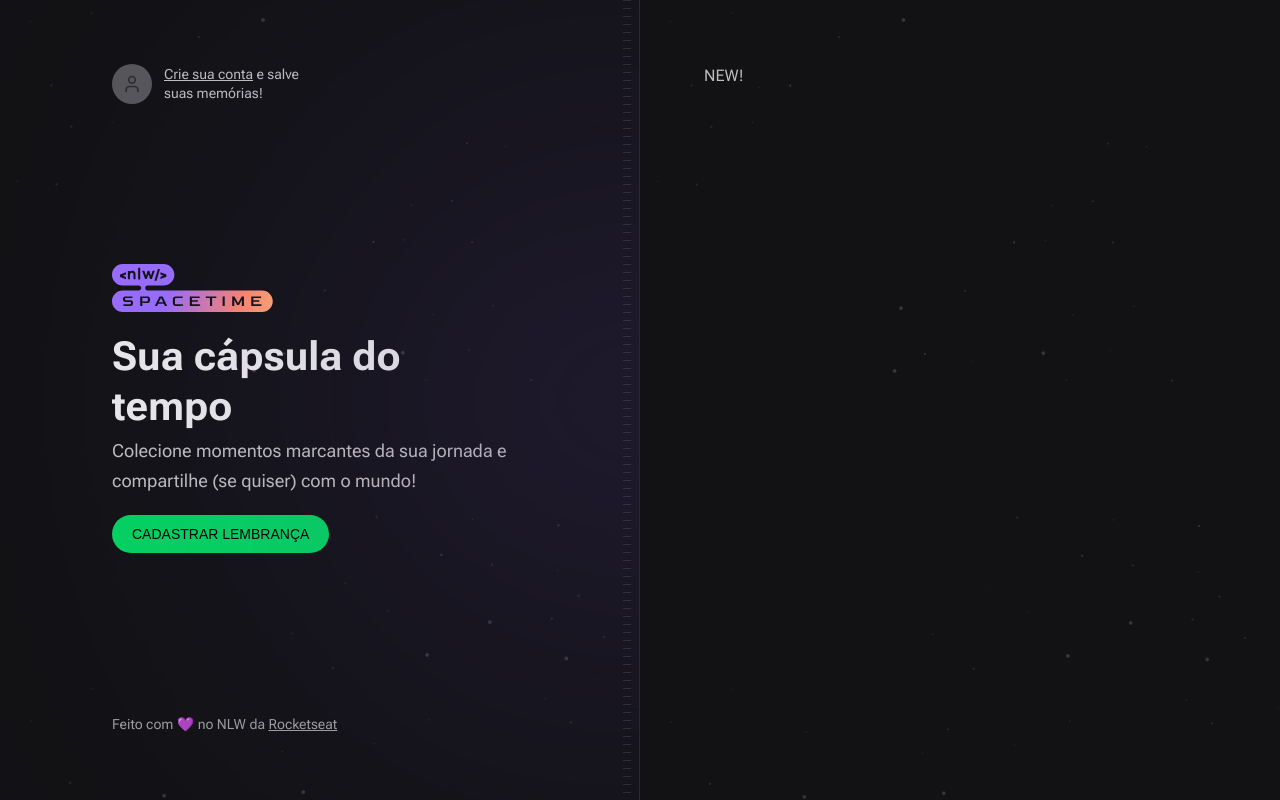
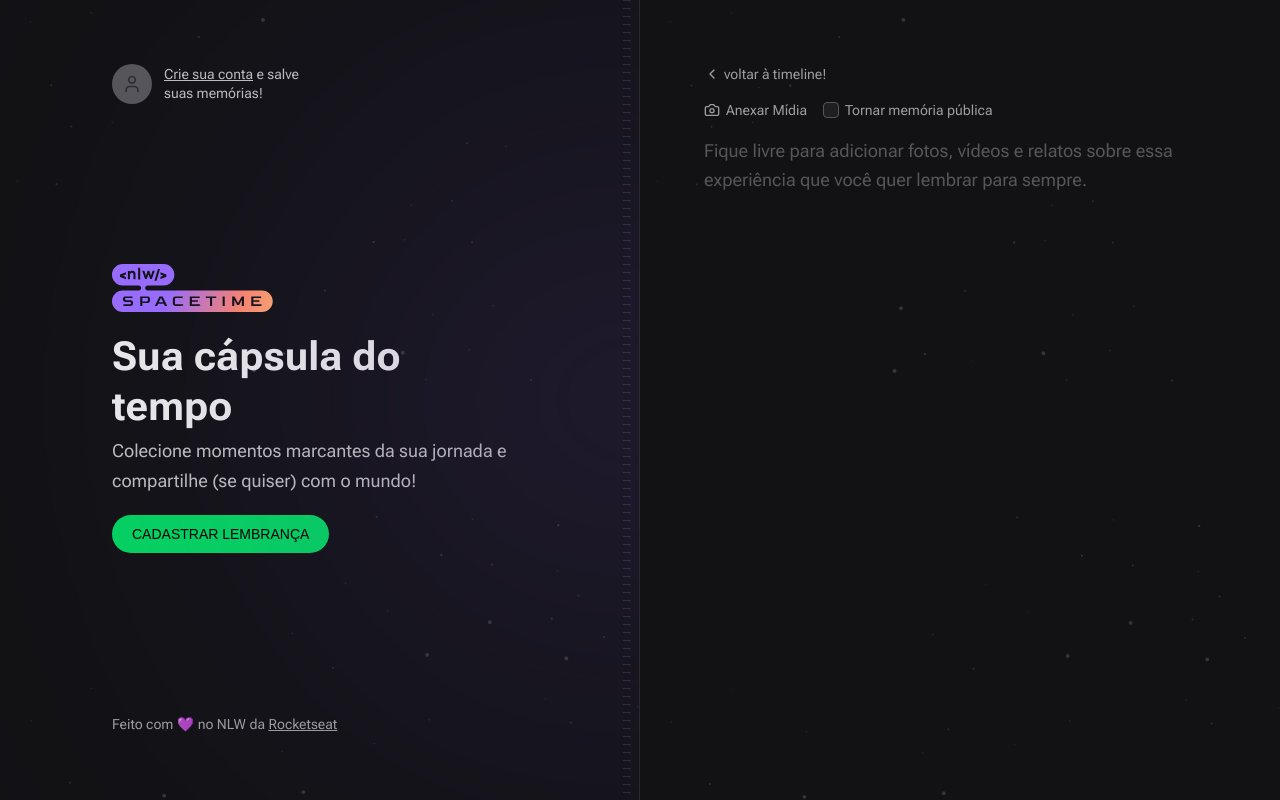
Before and after one commit to felipefalkiner/nlw-12-ignite, a Next.js app in the folder web/: page /memories/new in a window 1280 px wide. Built offline with nearby package versions, Linux system fonts and the light colour scheme; no server answers; a web font is replaced by a local one.

Commit message:
created the new memories page on web

```diff
--- a/web/src/app/memories/new/page.tsx
+++ b/web/src/app/memories/new/page.tsx
@@ -1,3 +1,49 @@
+import { Camera, ChevronLeft } from 'lucide-react'
+import Link from 'next/link'
+
 export default function NewMemory() {
-  return <h1>NEW!</h1>
+  return (
+    <div className="flex flex-1 flex-col gap-4">
+      <Link
+        href="/"
+        className="flex items-center gap-1 text-sm text-gray-200 hover:text-gray-100"
+      >
+        <ChevronLeft className="h-4 w-4" />
+        voltar à timeline!
+      </Link>
+
+      <form className="flex flex-1  flex-col gap-2">
+        <div className="flex items-center gap-4">
+          <label
+            htmlFor="media"
+            className="flex cursor-pointer items-center gap-1.5 text-sm text-gray-200 hover:text-gray-100"
+          >
+            <Camera className="h-4 w-4" />
+            Anexar Mídia
+          </label>
+          <label
+            htmlFor="isPublic"
+            className="flex items-center gap-1.5 text-sm text-gray-200 hover:text-gray-100"
+          >
+            <input
+              type="checkbox"
+              name="isPublic"
+              id="isPublic"
+              value="true"
+              className="h-4 w-4 rounded border-gray-400 bg-gray-700 text-purple-500"
+            />{' '}
+            Tornar memória pública
+          </label>
+        </div>
+        <input type="file" id="media" className="invisible h-0 w-0" />
+
+        <textarea
+          name="content"
+          spellCheck={false}
+          className="w-full flex-1 resize-none rounded border-0 bg-transparent p-0 text-lg leading-relaxed text-gray-100 placeholder:text-gray-400 focus:ring-0"
+          placeholder="Fique livre para adicionar fotos, vídeos e relatos sobre essa experiência que você quer lembrar para sempre."
+        />
+      </form>
+    </div>
+  )
 }
```
